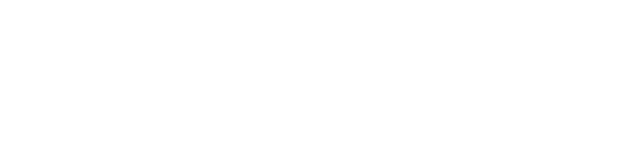
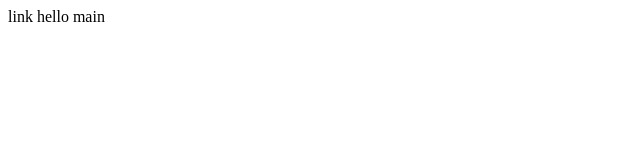
Before and after one commit to RevathyParamasivam/Missionary-web-app, a plain HTML site: page index.html in a window 1280 px wide. Shown: the whole page, without its empty margins (0-640 px from the left). Drawn offline with Linux system fonts and the light colour scheme.

Commit message:
Create index.html (#4) (#5)
Co-authored-by: Revathy Paramasivam <revathy.paramasivam.9@gmail.com>

```diff
--- a/index.html
+++ b/index.html
@@ -7,6 +7,11 @@
     <title>Document</title>
 </head>
 <body>
+ link
 
+hello
+
+
+ main
 </body>
 </html>
```
